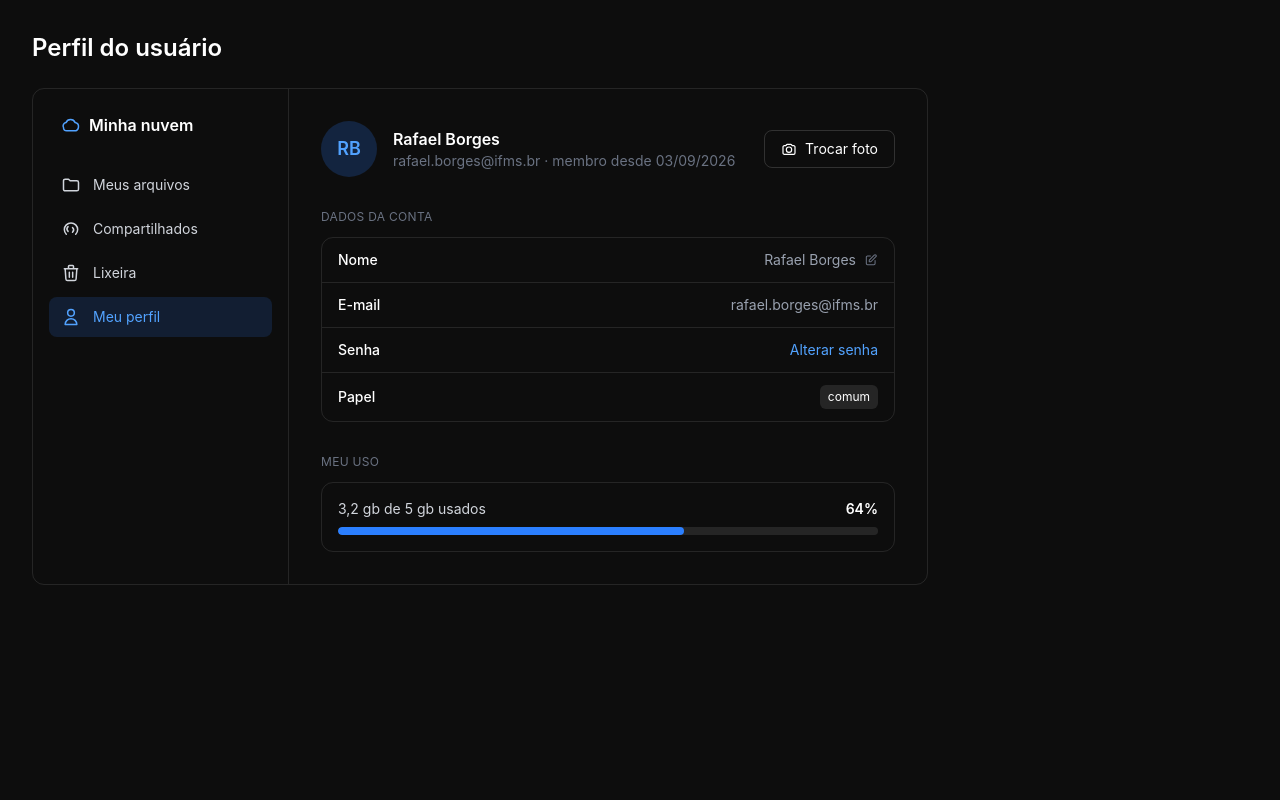
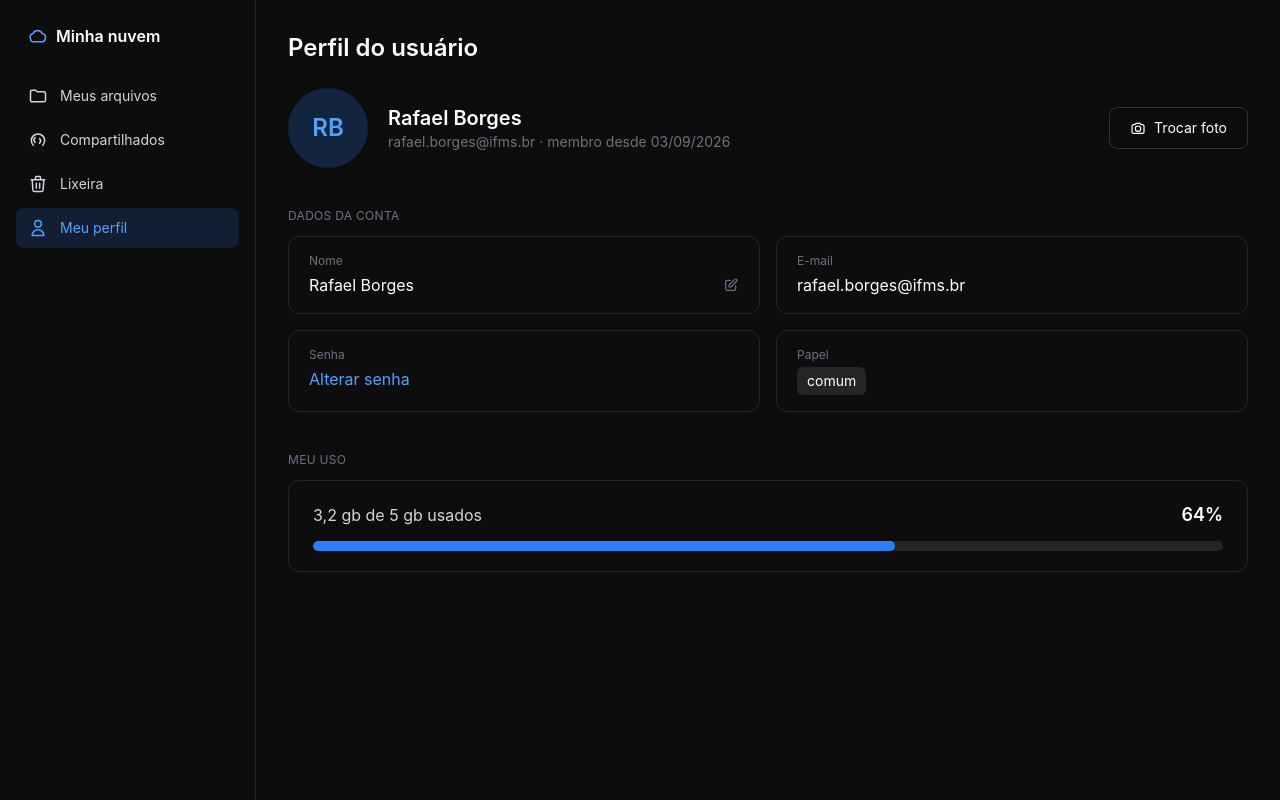
Before and after one commit to CaioHPerlin/silverbox-web, a React (Vite) app: page /perfil in a window 1280 px wide. Built offline with nearby package versions, Linux system fonts and the light colour scheme.

Commit message:
atualizando perfil.tsx

```diff
--- a/src/pages/Perfil.tsx
+++ b/src/pages/Perfil.tsx
@@ -23,28 +23,28 @@ export default function Perfil() {
   const usedPercent = Math.round((user.usedGb / user.totalGb) * 100);
 
   return (
-    <div className="min-h-screen bg-[#0d0d0d] text-white p-8">
-      <h1 className="text-2xl font-semibold mb-6">Perfil do usuário</h1>
+    <div className="min-h-screen bg-[#0d0d0d] text-white flex">
+      <Sidebar usedGb={user.usedGb} totalGb={user.totalGb} />
 
-      <div className="flex border border-white/10 rounded-xl overflow-hidden max-w-4xl">
-        <Sidebar />
+      <main className="flex-1 p-8">
+        <h1 className="text-2xl font-semibold mb-6">Perfil do usuário</h1>
 
-        <div className="flex-1 p-8">
+        <div className="max-w-5xl">
           {/* Cabeçalho: avatar + nome + trocar foto */}
-          <div className="flex items-center justify-between mb-8">
-            <div className="flex items-center gap-4">
-              <div className="w-14 h-14 rounded-full bg-blue-500/20 text-blue-400 flex items-center justify-center font-semibold text-lg">
+          <div className="flex items-center justify-between mb-10">
+            <div className="flex items-center gap-5">
+              <div className="w-20 h-20 rounded-full bg-blue-500/20 text-blue-400 flex items-center justify-center font-semibold text-2xl">
                 {getInitials(user.name)}
               </div>
               <div>
-                <p className="font-semibold text-base">{user.name}</p>
+                <p className="font-semibold text-xl">{user.name}</p>
                 <p className="text-sm text-gray-500">
                   {user.email} · membro desde {user.memberSince}
                 </p>
               </div>
             </div>
 
-            <button className="flex items-center gap-2 border border-white/15 hover:bg-white/5 transition-colors px-4 py-2 rounded-lg text-sm">
+            <button className="flex items-center gap-2 border border-white/15 hover:bg-white/5 transition-colors px-5 py-2.5 rounded-lg text-sm">
               <svg className="w-4 h-4" fill="none" viewBox="0 0 24 24" stroke="currentColor" strokeWidth={1.8}>
                 <path strokeLinecap="round" strokeLinejoin="round" d="M3 9a2 2 0 012-2h1.586a1 1 0 00.707-.293l1.414-1.414A1 1 0 019.414 5h5.172a1 1 0 01.707.293l1.414 1.414a1 1 0 00.707.293H19a2 2 0 012 2v9a2 2 0 01-2 2H5a2 2 0 01-2-2V9z" />
                 <path strokeLinecap="round" strokeLinejoin="round" d="M12 17a4 4 0 100-8 4 4 0 000 8z" />
@@ -56,48 +56,48 @@ export default function Perfil() {
           {/* Dados da conta */}
           <p className="text-xs uppercase tracking-wide text-gray-500 mb-3">Dados da conta</p>
 
-          <div className="border border-white/10 rounded-xl overflow-hidden mb-8">
-            <div className="flex items-center justify-between px-4 py-3 border-b border-white/10">
-              <span className="text-sm font-medium">Nome</span>
-              <div className="flex items-center gap-2 text-sm text-gray-400">
-                {user.name}
+          <div className="grid grid-cols-2 gap-4 mb-10">
+            <div className="border border-white/10 rounded-xl px-5 py-4">
+              <p className="text-xs text-gray-500 mb-1">Nome</p>
+              <div className="flex items-center justify-between">
+                <span className="text-base">{user.name}</span>
                 <button className="text-gray-500 hover:text-white transition-colors">
-                  <svg className="w-3.5 h-3.5" fill="none" viewBox="0 0 24 24" stroke="currentColor" strokeWidth={1.8}>
+                  <svg className="w-4 h-4" fill="none" viewBox="0 0 24 24" stroke="currentColor" strokeWidth={1.8}>
                     <path strokeLinecap="round" strokeLinejoin="round" d="M11 5H6a2 2 0 00-2 2v11a2 2 0 002 2h11a2 2 0 002-2v-5m-1.414-9.414a2 2 0 112.828 2.828L11.828 15H9v-2.828l8.586-8.586z" />
                   </svg>
                 </button>
               </div>
             </div>
 
-            <div className="flex items-center justify-between px-4 py-3 border-b border-white/10">
-              <span className="text-sm font-medium">E-mail</span>
-              <span className="text-sm text-gray-400">{user.email}</span>
+            <div className="border border-white/10 rounded-xl px-5 py-4">
+              <p className="text-xs text-gray-500 mb-1">E-mail</p>
+              <span className="text-base">{user.email}</span>
             </div>
 
-            <div className="flex items-center justify-between px-4 py-3 border-b border-white/10">
-              <span className="text-sm font-medium">Senha</span>
-              <button className="text-sm text-blue-400 hover:text-blue-300 transition-colors">
+            <div className="border border-white/10 rounded-xl px-5 py-4">
+              <p className="text-xs text-gray-500 mb-1">Senha</p>
+              <button className="text-base text-blue-400 hover:text-blue-300 transition-colors">
                 Alterar senha
               </button>
             </div>
 
-            <div className="flex items-center justify-between px-4 py-3">
-              <span className="text-sm font-medium">Papel</span>
-              <span className="text-xs bg-white/10 px-2 py-1 rounded-md">{user.role}</span>
+            <div className="border border-white/10 rounded-xl px-5 py-4">
+              <p className="text-xs text-gray-500 mb-1">Papel</p>
+              <span className="text-sm bg-white/10 px-2.5 py-1 rounded-md inline-block">{user.role}</span>
             </div>
           </div>
 
           {/* Meu uso */}
           <p className="text-xs uppercase tracking-wide text-gray-500 mb-3">Meu uso</p>
 
-          <div className="border border-white/10 rounded-xl px-4 py-4">
-            <div className="flex items-center justify-between mb-2 text-sm">
+          <div className="border border-white/10 rounded-xl px-6 py-5">
+            <div className="flex items-center justify-between mb-3 text-base">
               <span className="text-gray-300">
                 {user.usedGb.toFixed(1).replace(".", ",")} gb de {user.totalGb} gb usados
               </span>
-              <span className="font-semibold">{usedPercent}%</span>
+              <span className="font-semibold text-lg">{usedPercent}%</span>
             </div>
-            <div className="h-2 rounded-full bg-white/10 overflow-hidden">
+            <div className="h-2.5 rounded-full bg-white/10 overflow-hidden">
               <div
                 className="h-full bg-blue-500 rounded-full transition-all"
                 style={{ width: `${usedPercent}%` }}
@@ -105,7 +105,7 @@ export default function Perfil() {
             </div>
           </div>
         </div>
-      </div>
+      </main>
     </div>
   );
 }
```
